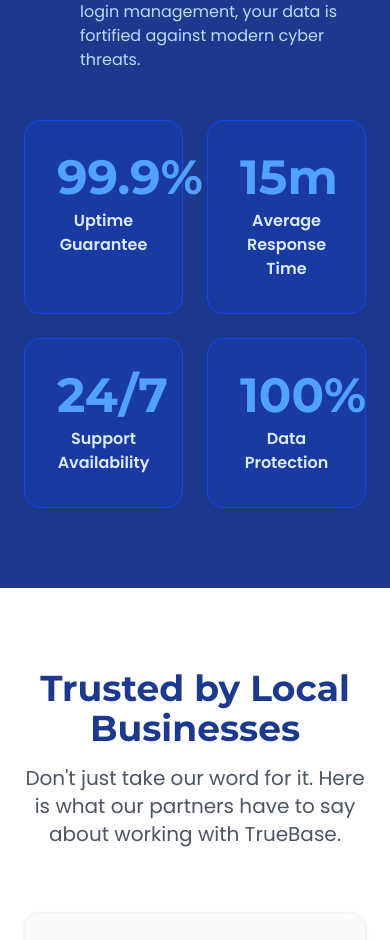
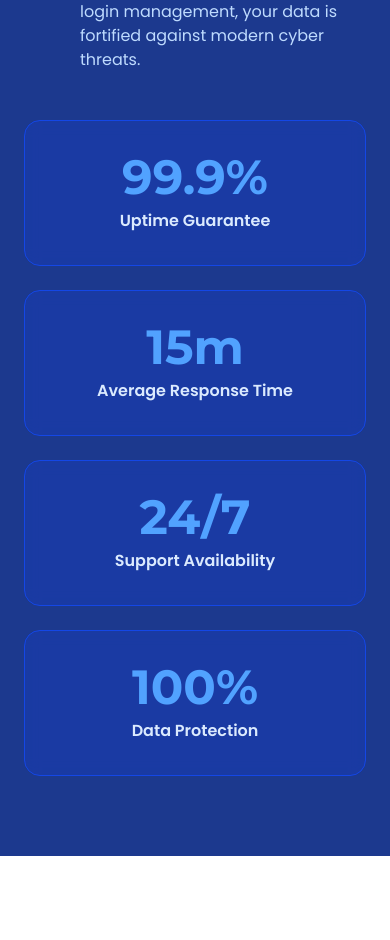
Before and after one commit to anikas-durentech/truebase-msp, a SvelteKit app: page / in a window 390 px wide. Shown: the part 2981-3921 px from the top of the page. Built offline with nearby package versions, Linux system fonts and the light colour scheme.

Commit message:
stat cards single column on mobile

```diff
--- a/src/routes/+page.svelte
+++ b/src/routes/+page.svelte
@@ -242,7 +242,7 @@
             </div>
 
             <div class="lg:w-1/2 w-full">
-                <div class="grid grid-cols-2 gap-6">
+                <div class="grid grid-cols-1 sm:grid-cols-2 gap-6">
                     <div class="bg-blue-800/50 border border-blue-700 p-8 rounded-2xl text-center backdrop-blur-sm hover:-translate-y-1 transition-transform duration-300">
                         <div class="text-5xl font-bold text-blue-400 mb-2 font-heading">99.9%</div>
                         <div class="text-blue-100 font-semibold">Uptime Guarantee</div>
```
